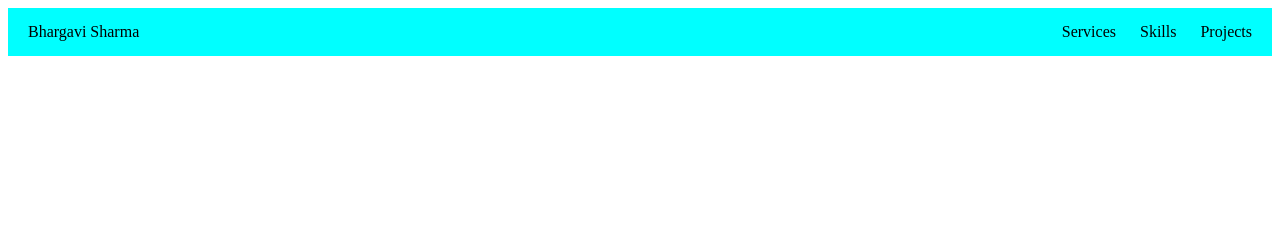
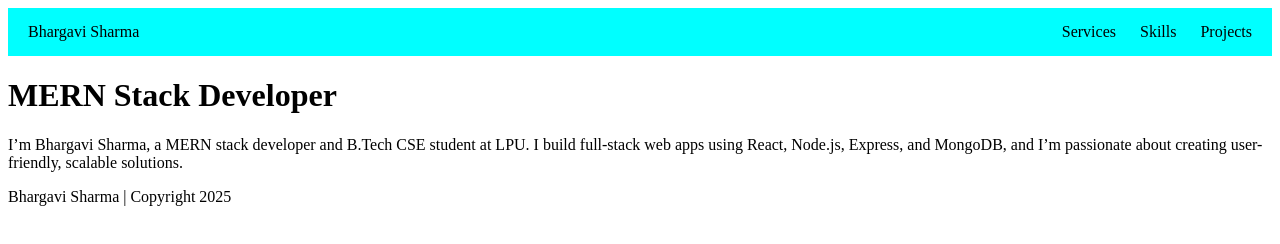
Before and after one commit to BhargaviSharma3074/bhargavisharma3074.github.io, a plain HTML site: page Portfolio/index.html in a window 1280 px wide. Drawn offline with Linux system fonts and the light colour scheme.

Commit message:
Inital commit

```diff
--- a/Portfolio/index.html
+++ b/Portfolio/index.html
@@ -17,6 +17,15 @@
             <a href="#projects">Projects</a>
         </nav>
     </header>
+    <div>
+        <h1>MERN Stack Developer</h1>
+        <p>I’m Bhargavi Sharma, a MERN stack developer and B.Tech CSE student at LPU. I build full-stack web apps using
+            React,
+            Node.js, Express, and MongoDB, and I’m passionate about creating user-friendly, scalable solutions.</p>
+    </div>
+    <footer>
+        Bhargavi Sharma | Copyright 2025
+    </footer>
 </body>
 
 </html>
```
